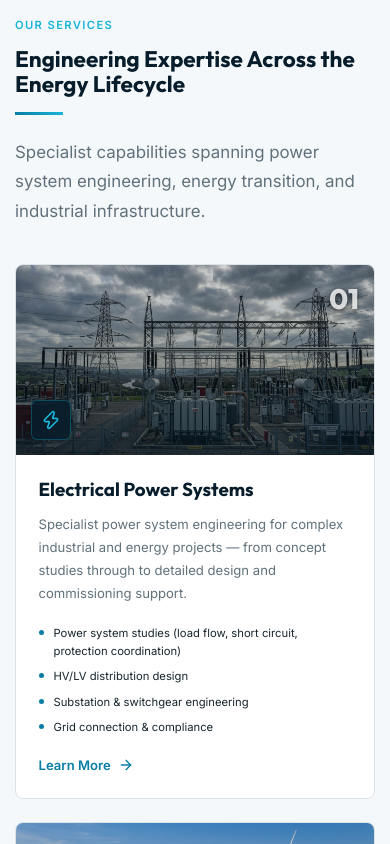
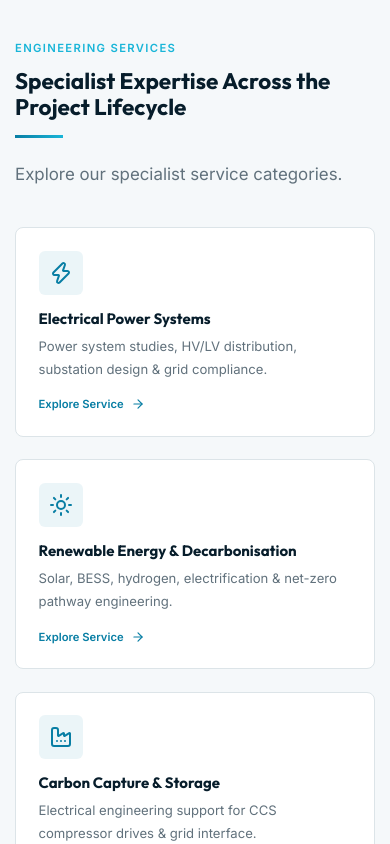
Before and after one commit to ameeshmith/PowerMittconsulting, a React (Vite) app: page / in a window 390 px wide. Shown: the part 1520-2364 px from the top of the page. Built offline with nearby package versions, Linux system fonts and the light colour scheme.

Commit message:
Streamline Home page into a clean, concise corporate introduction

```diff
--- a/src/pages/Home/Home.css
+++ b/src/pages/Home/Home.css
@@ -1,5 +1,5 @@
 /* ============================================
-   Home Page
+   Home Page - Streamlined Corporate Overview
    ============================================ */
 
 /* ── Who We Are ── */
@@ -55,120 +55,141 @@
   color: var(--color-midnight);
 }
 
-/* ── Services ── */
-.home-services__grid {
+/* ── Services Summary ── */
+.home-services__summary-grid {
   display: grid;
   grid-template-columns: repeat(3, 1fr);
   gap: var(--space-6);
   margin-bottom: var(--space-10);
 }
 
+.home-services__summary-card {
+  display: flex;
+  flex-direction: column;
+  padding: var(--space-6);
+  background: var(--color-white);
+  border: 1px solid var(--color-border);
+  border-radius: var(--radius-lg);
+  text-decoration: none;
+  transition: all var(--duration-base) var(--ease-out);
+}
+
+.home-services__summary-card:hover {
+  border-color: var(--color-power-blue);
+  box-shadow: var(--shadow-md);
+  transform: translateY(-3px);
+}
+
+.home-services__summary-icon {
+  width: 44px;
+  height: 44px;
+  border-radius: var(--radius-md);
+  background: rgba(8, 126, 164, 0.08);
+  color: var(--color-power-blue);
+  display: flex;
+  align-items: center;
+  justify-content: center;
+  margin-bottom: var(--space-4);
+}
+
+.home-services__summary-card h3 {
+  font-size: var(--text-base);
+  font-weight: var(--weight-bold);
+  color: var(--color-midnight);
+  margin-bottom: var(--space-2);
+}
+
+.home-services__summary-card p {
+  font-size: var(--text-sm);
+  color: var(--color-steel);
+  line-height: var(--leading-relaxed);
+  margin-bottom: var(--space-4);
+  flex: 1;
+}
+
+.home-services__summary-link {
+  display: inline-flex;
+  align-items: center;
+  gap: var(--space-2);
+  font-size: var(--text-xs);
+  font-weight: var(--weight-semibold);
+  color: var(--color-power-blue);
+  margin-top: auto;
+}
+
+.home-services__summary-card:hover .home-services__summary-link {
+  color: var(--color-electric-cyan);
+}
+
 .home-services__cta {
   text-align: center;
 }
 
-/* ── Industries ── */
+/* ── Industries Summary ── */
 .home-industries {
   position: relative;
 }
 
-.home-industries__grid {
+.home-industries__summary-grid {
   display: grid;
-  grid-template-columns: repeat(4, 1fr);
+  grid-template-columns: repeat(2, 1fr);
   gap: var(--space-6);
 }
 
-/* ── Lifecycle ── */
-.home-lifecycle {
-  padding: var(--space-20) 0;
-}
-
-/* ── Energy Transition ── */
-.home-energy__grid {
-  display: grid;
-  grid-template-columns: 1fr 1fr;
-  gap: var(--space-12);
-  align-items: center;
-}
-
-.home-energy__content h2 {
-  color: var(--color-white);
-  margin-bottom: var(--space-4);
-}
-
-.home-energy__tech-grid {
-  display: grid;
-  grid-template-columns: repeat(3, 1fr);
-  gap: var(--space-4);
-}
-
-.home-energy__tech-item {
+.home-industries__summary-card {
+  position: relative;
+  min-height: 220px;
+  padding: var(--space-6);
+  border-radius: var(--radius-lg);
+  background-size: cover;
+  background-position: center;
+  border: 1px solid rgba(255, 255, 255, 0.1);
   display: flex;
-  flex-direction: column;
-  align-items: center;
-  gap: var(--space-3);
-  padding: var(--space-5);
-  background: rgba(255, 255, 255, 0.04);
-  border: 1px solid rgba(255, 255, 255, 0.06);
-  border-radius: var(--radius-lg);
-  text-align: center;
+  align-items: flex-end;
+  text-decoration: none;
+  overflow: hidden;
   transition: all var(--duration-base) var(--ease-out);
 }
 
-.home-energy__tech-item:hover {
-  background: rgba(24, 167, 123, 0.08);
-  border-color: rgba(24, 167, 123, 0.2);
+.home-industries__summary-card:hover {
+  transform: translateY(-4px);
+  border-color: rgba(25, 181, 216, 0.4);
+  box-shadow: 0 12px 32px rgba(0, 0, 0, 0.4);
 }
 
-.home-energy__tech-icon {
-  color: var(--color-teal);
+.home-industries__summary-overlay {
+  position: absolute;
+  inset: 0;
+  background: linear-gradient(180deg, rgba(7, 29, 43, 0.3) 0%, rgba(7, 29, 43, 0.9) 100%);
+  z-index: 1;
 }
 
-.home-energy__tech-item span {
-  font-size: var(--text-xs);
-  font-weight: var(--weight-medium);
-  color: rgba(245, 248, 250, 0.7);
+.home-industries__summary-content {
+  position: relative;
+  z-index: 2;
 }
 
-/* ── Projects ── */
-.home-projects__categories {
-  display: flex;
-  flex-wrap: wrap;
-  gap: var(--space-2);
-  margin-bottom: var(--space-8);
+.home-industries__summary-content h3 {
+  font-size: var(--text-lg);
+  font-weight: var(--weight-bold);
+  color: var(--color-white);
+  margin-bottom: var(--space-2);
 }
 
-.home-projects__cat {
+.home-industries__summary-content p {
+  font-size: var(--text-xs);
+  color: rgba(245, 248, 250, 0.8);
+  line-height: var(--leading-relaxed);
+  margin-bottom: var(--space-3);
+}
+
+.home-industries__summary-link {
+  display: inline-flex;
+  align-items: center;
+  gap: var(--space-2);
   font-size: var(--text-xs);
   font-weight: var(--weight-semibold);
-  padding: var(--space-2) var(--space-4);
-  border-radius: 100px;
-  border: 1px solid var(--color-border);
-  color: var(--color-steel);
-  background: var(--color-white);
-}
-
-.home-projects__placeholder {
-  border: 2px dashed var(--color-border);
-  border-radius: var(--radius-lg);
-  padding: var(--space-16);
-}
-
-.home-projects__placeholder-inner {
-  display: flex;
-  flex-direction: column;
-  align-items: center;
-  text-align: center;
-  gap: var(--space-4);
-  color: var(--color-steel);
-}
-
-.home-projects__placeholder-inner h3 {
-  color: var(--color-midnight);
-}
-
-.home-projects__placeholder-inner p {
-  max-width: 400px;
+  color: var(--color-electric-cyan);
 }
 
 /* ── Why PowerMitt ── */
@@ -184,13 +205,13 @@
 }
 
 .home-why__icon {
-  width: 56px;
-  height: 56px;
+  width: 52px;
+  height: 52px;
   display: flex;
   align-items: center;
   justify-content: center;
   margin: 0 auto var(--space-4);
-  background: linear-gradient(135deg, rgba(8, 126, 164, 0.08), rgba(25, 181, 216, 0.04));
+  background: rgba(8, 126, 164, 0.08);
   border-radius: var(--radius-lg);
   color: var(--color-power-blue);
 }
@@ -211,14 +232,8 @@
     grid-template-columns: 1fr;
     gap: var(--space-8);
   }
-  .home-services__grid {
+  .home-services__summary-grid {
     grid-template-columns: repeat(2, 1fr);
-  }
-  .home-industries__grid {
-    grid-template-columns: repeat(2, 1fr);
-  }
-  .home-energy__grid {
-    grid-template-columns: 1fr;
   }
   .home-why__grid {
     grid-template-columns: repeat(3, 1fr);
@@ -226,14 +241,11 @@
 }
 
 @media (max-width: 768px) {
-  .home-services__grid {
+  .home-services__summary-grid {
     grid-template-columns: 1fr;
   }
-  .home-industries__grid {
+  .home-industries__summary-grid {
     grid-template-columns: 1fr;
-  }
-  .home-energy__tech-grid {
-    grid-template-columns: repeat(2, 1fr);
   }
   .home-why__grid {
     grid-template-columns: 1fr 1fr;
@@ -244,7 +256,4 @@
   .home-why__grid {
     grid-template-columns: 1fr;
   }
-  .home-energy__tech-grid {
-    grid-template-columns: 1fr 1fr;
-  }
 }
--- a/src/pages/Home/Home.jsx
+++ b/src/pages/Home/Home.jsx
@@ -1,25 +1,24 @@
 import { Link } from 'react-router-dom';
-import { ArrowRight, Cpu, Shield, Lightbulb, Settings, Users, Droplets, Battery, Wind, Flame, Zap, Sun, Factory, HardHat } from 'lucide-react';
+import { ArrowRight, Cpu, Shield, Lightbulb, Settings, Users, Zap, Sun, Factory, HardHat, Flame } from 'lucide-react';
 import SEO from '../../components/SEO/SEO';
 import Hero from '../../components/Hero/Hero';
 import SectionHeader from '../../components/SectionHeader/SectionHeader';
-import ServiceCard from '../../components/ServiceCard/ServiceCard';
-import IndustryCard from '../../components/IndustryCard/IndustryCard';
-import Timeline from '../../components/Timeline/Timeline';
 import CTABanner from '../../components/CTABanner/CTABanner';
 import TechnicalGrid from '../../components/TechnicalGrid/TechnicalGrid';
-import { services, engineeringLifecycle, whyPowerMitt } from '../../data/services';
+import { whyPowerMitt } from '../../data/services';
 import { industries } from '../../data/industries';
+import { getAssetUrl } from '../../utils/assetPath';
 import './Home.css';
 
-const industryIcons = {
-  'oil-gas': <Flame size={64} />,
-  'mining-resources': <HardHat size={64} />,
-  'energy-utilities': <Zap size={64} />,
-  'industrial': <Factory size={64} />
-};
+const whyIcons = { Cpu, Shield, Lightbulb, Settings, Users };
 
-const whyIcons = { Cpu, Shield, Lightbulb, Settings, Users };
+const coreCapabilities = [
+  { title: 'Electrical Power Systems', desc: 'Power system studies, HV/LV distribution, substation design & grid compliance.', link: '/services/power-systems', icon: Zap },
+  { title: 'Renewable Energy & Decarbonisation', desc: 'Solar, BESS, hydrogen, electrification & net-zero pathway engineering.', link: '/services/energy-transition', icon: Sun },
+  { title: 'Carbon Capture & Storage', desc: 'Electrical engineering support for CCS compressor drives & grid interface.', link: '/services/carbon-capture', icon: Factory },
+  { title: 'Industrial & Mining Infrastructure', desc: 'Surface/underground mining systems, MCCs, SCADA & brownfield upgrades.', link: '/services/industrial-infrastructure', icon: HardHat },
+  { title: 'Owner\'s Engineering', desc: 'Independent technical due diligence, design verification & execution support.', link: '/services/owners-engineering', icon: Shield }
+];
 
 export default function Home() {
   return (
@@ -55,10 +54,11 @@ export default function Home() {
               <p>
                 We support our clients across the full project lifecycle — from early-stage concept development through FEED, detailed engineering, commissioning, and into operations. Our focus is on delivering technically rigorous, practical engineering solutions that address the real challenges of complex industrial power systems and the energy transition.
               </p>
-              <Link to="/about" className="btn btn--ghost">
-                About PowerMitt <ArrowRight size={16} className="btn-arrow" />
+              <Link to="/about" className="btn btn--primary" style={{ marginTop: 'var(--space-4)' }}>
+                About PowerMitt <ArrowRight size={16} />
               </Link>
             </div>
+
             <div className="home-intro__visual">
               <div className="home-intro__stat-grid">
                 <div className="home-intro__stat">
@@ -83,138 +83,67 @@ export default function Home() {
         </div>
       </section>
 
-      {/* === SERVICES === */}
+      {/* === CORE ENGINEERING SERVICES (Clean High-Level Summary) === */}
       <section className="section--ice home-services">
         <div className="container">
           <SectionHeader
-            label="Our Services"
-            title="Engineering Expertise Across the Energy Lifecycle"
-            subtitle="Specialist capabilities spanning power system engineering, energy transition, and industrial infrastructure."
+            label="Engineering Services"
+            title="Specialist Expertise Across the Project Lifecycle"
+            subtitle="Explore our specialist service categories."
           />
-          <div className="home-services__grid">
-            {services.map((s) => (
-              <ServiceCard
-                key={s.id}
-                number={s.number}
-                title={s.title}
-                description={s.shortDescription}
-                capabilities={s.capabilities}
-                icon={s.icon}
-                slug={s.slug}
-                bgImage={s.bgImage}
-              />
-            ))}
+          <div className="home-services__summary-grid">
+            {coreCapabilities.map((cap, i) => {
+              const Icon = cap.icon;
+              return (
+                <Link key={i} to={cap.link} className="home-services__summary-card">
+                  <div className="home-services__summary-icon">
+                    <Icon size={24} />
+                  </div>
+                  <h3>{cap.title}</h3>
+                  <p>{cap.desc}</p>
+                  <span className="home-services__summary-link">
+                    Explore Service <ArrowRight size={14} />
+                  </span>
+                </Link>
+              );
+            })}
           </div>
           <div className="home-services__cta">
             <Link to="/services" className="btn btn--outline">
-              View All Services <ArrowRight size={16} />
+              View All Services Details <ArrowRight size={16} />
             </Link>
           </div>
         </div>
       </section>
 
-      {/* === INDUSTRIES === */}
+      {/* === KEY INDUSTRIES === */}
       <section className="section--dark home-industries">
         <TechnicalGrid variant="dark" />
         <div className="container" style={{ position: 'relative', zIndex: 2 }}>
           <SectionHeader
             label="Industries We Serve"
-            title="Engineering for Complex Industrial Sectors"
-            subtitle="Supporting Australia's most demanding industries with specialist power system and energy engineering expertise."
+            title="Engineering for Demanding Industrial Sectors"
+            subtitle="Delivering specialist power and energy engineering for Australia's industrial infrastructure."
             light
           />
-          <div className="home-industries__grid">
+          <div className="home-industries__summary-grid">
             {industries.map((ind) => (
-              <IndustryCard
+              <Link
                 key={ind.id}
-                title={ind.title}
-                description={ind.shortDescription}
-                slug={ind.slug}
-                capabilities={ind.technologies}
-                icon={industryIcons[ind.id]}
-                bgImage={ind.bgImage}
-              />
+                to={ind.slug}
+                className="home-industries__summary-card"
+                style={{ backgroundImage: `url(${getAssetUrl(ind.bgImage)})` }}
+              >
+                <div className="home-industries__summary-overlay" />
+                <div className="home-industries__summary-content">
+                  <h3>{ind.title}</h3>
+                  <p>{ind.shortDescription}</p>
+                  <span className="home-industries__summary-link">
+                    Explore Industry <ArrowRight size={14} />
+                  </span>
+                </div>
+              </Link>
             ))}
-          </div>
-        </div>
-      </section>
-
-      {/* === ENGINEERING LIFECYCLE === */}
-      <section className="home-lifecycle">
-        <div className="container">
-          <SectionHeader
-            label="Engineering Lifecycle"
-            title="Supporting Projects From Concept to Operations"
-            subtitle="PowerMitt provides engineering support across the full project lifecycle."
-            align="center"
-          />
-          <Timeline stages={engineeringLifecycle} />
-          <div className="text-center" style={{ marginTop: 'var(--space-10)' }}>
-            <Link to="/about" className="btn btn--outline">
-              Our Engineering Approach <ArrowRight size={16} />
-            </Link>
-          </div>
-        </div>
-      </section>
-
-      {/* === ENERGY TRANSITION === */}
-      <section className="home-energy section--navy">
-        <div className="container">
-          <div className="home-energy__grid">
-            <div className="home-energy__content">
-              <span className="label label--teal">Energy Transition</span>
-              <h2>Engineering the Path to Lower-Carbon Industry</h2>
-              <hr className="divider" />
-              <p>
-                The energy transition requires practical engineering solutions that work within the constraints of existing industrial power systems. PowerMitt helps clients navigate this transition through renewable integration, battery energy storage, hydrogen infrastructure, electrification, carbon capture, and decarbonisation strategies.
-              </p>
-              <Link to="/energy-transition" className="btn btn--teal">
-                Explore Energy Transition <ArrowRight size={16} />
-              </Link>
-            </div>
-            <div className="home-energy__visual">
-              <div className="home-energy__tech-grid">
-                {[
-                  { icon: <Sun size={24} />, label: 'Renewable Integration' },
-                  { icon: <Battery size={24} />, label: 'Battery Storage' },
-                  { icon: <Zap size={24} />, label: 'Electrification' },
-                  { icon: <Droplets size={24} />, label: 'Hydrogen' },
-                  { icon: <Factory size={24} />, label: 'Carbon Capture' },
-                  { icon: <Wind size={24} />, label: 'Decarbonisation' }
-                ].map((tech, i) => (
-                  <div key={i} className="home-energy__tech-item">
-                    <div className="home-energy__tech-icon">{tech.icon}</div>
-                    <span>{tech.label}</span>
-                  </div>
-                ))}
-              </div>
-            </div>
-          </div>
-        </div>
-      </section>
-
-      {/* === PROJECTS === */}
-      <section className="home-projects">
-        <div className="container">
-          <SectionHeader
-            label="Projects & Experience"
-            title="Engineering Experience Across Complex Projects"
-            subtitle="Our portfolio demonstrates specialist expertise across power systems, energy, mining, and industrial sectors."
-          />
-          <div className="home-projects__categories">
-            {['Power Systems', 'Mining', 'Energy', 'BESS', 'Industrial', 'CCS'].map((cat) => (
-              <span key={cat} className="home-projects__cat">{cat}</span>
-            ))}
-          </div>
-          <div className="home-projects__placeholder">
-            <div className="home-projects__placeholder-inner">
-              <Cpu size={40} />
-              <h3>Project Portfolio</h3>
-              <p>Detailed project case studies and experience will be available here.</p>
-              <Link to="/projects" className="btn btn--outline">
-                View Projects & Experience <ArrowRight size={16} />
-              </Link>
-            </div>
           </div>
         </div>
       </section>
@@ -245,7 +174,12 @@ export default function Home() {
       </section>
 
       {/* === CONTACT CTA === */}
-      <CTABanner />
+      <CTABanner
+        title="Have a Complex Engineering Challenge?"
+        subtitle="Let's discuss how PowerMitt can support your project."
+        buttonText="Contact PowerMitt"
+        buttonLink="/contact"
+      />
     </main>
   );
 }
```
